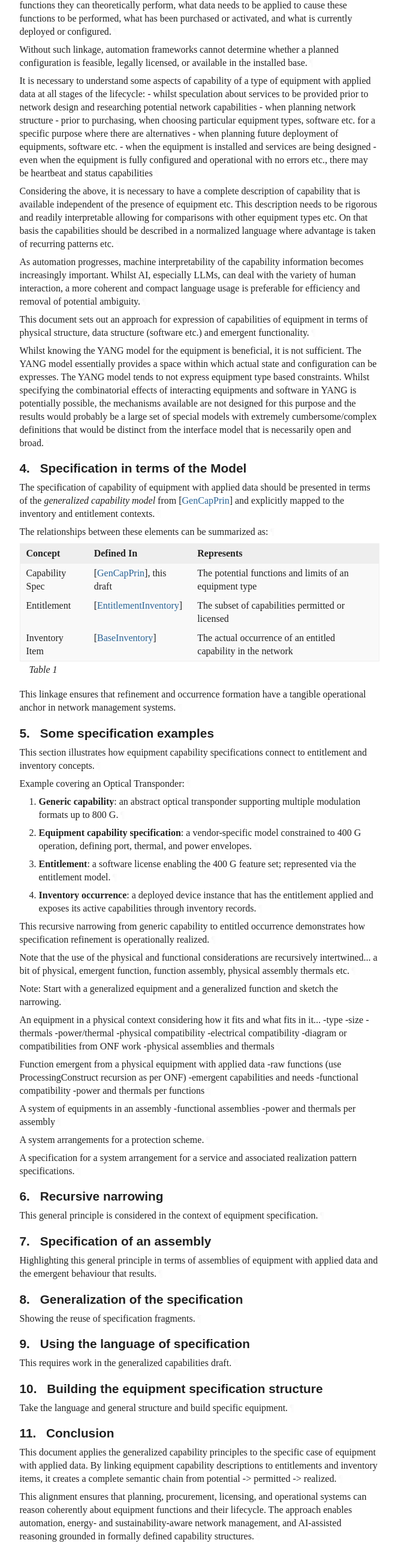
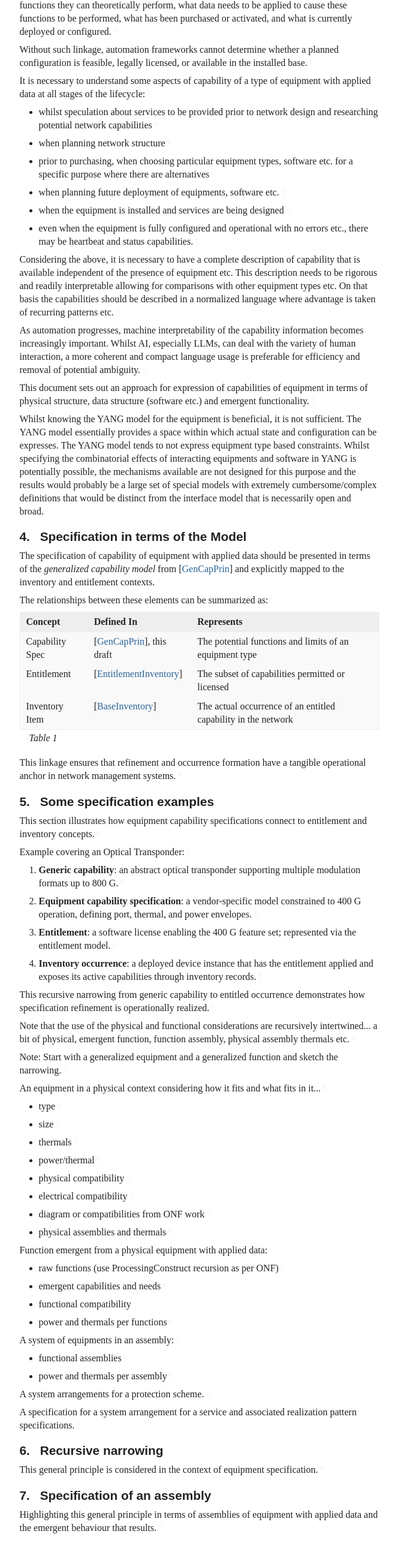
Before and after one commit to marisolpalmero/draft-ietf-davis-generalized-capability-principles, a plain HTML site: page draft-davis-ivy-equipment-capability-application.html in a window 1280 px wide. Shown: the part 3557-6130 px from the top of the page at 60% size, without its empty margins (92-756 px from the left). Drawn offline with Linux system fonts and the light colour scheme; a web font is replaced by a local one.

Commit message:
Script updating gh-pages from 4f23bde. [ci skip]

```diff
--- a/draft-davis-ivy-equipment-capability-application.html
+++ b/draft-davis-ivy-equipment-capability-application.html
@@ -1380,17 +1380,31 @@ document are to be interpreted as described in RFC2119}}.<a href="#section-1-1"
       </ul>
 <p id="section-3-6">This tri-layer relationship enables operators to reason about what equipment types exist, what functions they can theoretically perform, what data needs to be applied to cause these functions to be performed, what has been purchased or activated, and what is currently deployed or configured.<a href="#section-3-6" class="pilcrow">¶</a></p>
 <p id="section-3-7">Without such linkage, automation frameworks cannot determine whether a planned configuration is feasible, legally licensed, or available in the installed base.<a href="#section-3-7" class="pilcrow">¶</a></p>
-<p id="section-3-8">It is necessary to understand some aspects of capability of a type of equipment with applied data at all stages of the lifecycle:
-- whilst speculation about services to be provided prior to network design and researching potential network capabilities
-- when planning network structure
-- prior to purchasing, when choosing particular equipment types, software etc. for a specific purpose where there are alternatives
-- when planning future deployment of equipments, software etc.
-- when the equipment is installed and services are being designed
-- even when the equipment is fully configured and operational with no errors etc., there may be heartbeat and status capabilities<a href="#section-3-8" class="pilcrow">¶</a></p>
-<p id="section-3-9">Considering the above, it is necessary to have a complete description of capability that is available independent of the presence of equipment etc. This description needs to be rigorous and readily interpretable allowing for comparisons with other equipment types etc. On that basis the capabilities should be described in a normalized language where advantage is taken of recurring patterns etc.<a href="#section-3-9" class="pilcrow">¶</a></p>
-<p id="section-3-10">As automation progresses, machine interpretability of the capability information becomes increasingly important. Whilst AI, especially LLMs, can deal with the variety of human interaction, a more coherent and compact language usage is preferable for efficiency and removal of potential ambiguity.<a href="#section-3-10" class="pilcrow">¶</a></p>
-<p id="section-3-11">This document sets out an approach for expression of capabilities of equipment in terms of physical structure, data structure (software etc.) and emergent functionality.<a href="#section-3-11" class="pilcrow">¶</a></p>
-<p id="section-3-12">Whilst knowing the YANG model for the equipment is beneficial, it is not sufficient. The YANG model essentially provides a space within which actual state and configuration can be expresses. The YANG model tends to not express equipment type based constraints. Whilst specifying the combinatorial effects of interacting equipments and software in YANG is potentially possible, the mechanisms available are not designed for this purpose and the results would probably be a large set of special models with extremely cumbersome/complex definitions that would be distinct from the interface model that is necessarily open and broad.<a href="#section-3-12" class="pilcrow">¶</a></p>
+<p id="section-3-8">It is necessary to understand some aspects of capability of a type of equipment with applied data at all stages of the lifecycle:<a href="#section-3-8" class="pilcrow">¶</a></p>
+<ul class="normal">
+<li class="normal" id="section-3-9.1">
+          <p id="section-3-9.1.1">whilst speculation about services to be provided prior to network design and researching potential network capabilities<a href="#section-3-9.1.1" class="pilcrow">¶</a></p>
+</li>
+        <li class="normal" id="section-3-9.2">
+          <p id="section-3-9.2.1">when planning network structure<a href="#section-3-9.2.1" class="pilcrow">¶</a></p>
+</li>
+        <li class="normal" id="section-3-9.3">
+          <p id="section-3-9.3.1">prior to purchasing, when choosing particular equipment types, software etc. for a specific purpose where there are alternatives<a href="#section-3-9.3.1" class="pilcrow">¶</a></p>
+</li>
+        <li class="normal" id="section-3-9.4">
+          <p id="section-3-9.4.1">when planning future deployment of equipments, software etc.<a href="#section-3-9.4.1" class="pilcrow">¶</a></p>
+</li>
+        <li class="normal" id="section-3-9.5">
+          <p id="section-3-9.5.1">when the equipment is installed and services are being designed<a href="#section-3-9.5.1" class="pilcrow">¶</a></p>
+</li>
+        <li class="normal" id="section-3-9.6">
+          <p id="section-3-9.6.1">even when the equipment is fully configured and operational with no errors etc., there may be heartbeat and status capabilities.<a href="#section-3-9.6.1" class="pilcrow">¶</a></p>
+</li>
+      </ul>
+<p id="section-3-10">Considering the above, it is necessary to have a complete description of capability that is available independent of the presence of equipment etc. This description needs to be rigorous and readily interpretable allowing for comparisons with other equipment types etc. On that basis the capabilities should be described in a normalized language where advantage is taken of recurring patterns etc.<a href="#section-3-10" class="pilcrow">¶</a></p>
+<p id="section-3-11">As automation progresses, machine interpretability of the capability information becomes increasingly important. Whilst AI, especially LLMs, can deal with the variety of human interaction, a more coherent and compact language usage is preferable for efficiency and removal of potential ambiguity.<a href="#section-3-11" class="pilcrow">¶</a></p>
+<p id="section-3-12">This document sets out an approach for expression of capabilities of equipment in terms of physical structure, data structure (software etc.) and emergent functionality.<a href="#section-3-12" class="pilcrow">¶</a></p>
+<p id="section-3-13">Whilst knowing the YANG model for the equipment is beneficial, it is not sufficient. The YANG model essentially provides a space within which actual state and configuration can be expresses. The YANG model tends to not express equipment type based constraints. Whilst specifying the combinatorial effects of interacting equipments and software in YANG is potentially possible, the mechanisms available are not designed for this purpose and the results would probably be a large set of special models with extremely cumbersome/complex definitions that would be distinct from the interface model that is necessarily open and broad.<a href="#section-3-13" class="pilcrow">¶</a></p>
 </section>
 </div>
 <div id="specification-in-terms-of-the-model">
@@ -1459,25 +1473,59 @@ document are to be interpreted as described in RFC2119}}.<a href="#section-1-1"
 <p id="section-5-4">This recursive narrowing from generic capability to entitled occurrence demonstrates how specification refinement is operationally realized.<a href="#section-5-4" class="pilcrow">¶</a></p>
 <p id="section-5-5">Note that the use of the physical and functional considerations are recursively intertwined... a bit of physical, emergent function, function assembly, physical assembly thermals etc.<a href="#section-5-5" class="pilcrow">¶</a></p>
 <p id="section-5-6">Note: Start with a generalized equipment and a generalized function and sketch the narrowing.<a href="#section-5-6" class="pilcrow">¶</a></p>
-<p id="section-5-7">An equipment in a physical context considering how it fits and what fits in it...
--type
--size
--thermals
--power/thermal
--physical compatibility
--electrical compatibility
--diagram or compatibilities from ONF work
--physical assemblies and thermals<a href="#section-5-7" class="pilcrow">¶</a></p>
-<p id="section-5-8">Function emergent from a physical equipment with applied data
--raw functions (use ProcessingConstruct recursion as per ONF)
--emergent capabilities and needs
--functional compatibility
--power and thermals per functions<a href="#section-5-8" class="pilcrow">¶</a></p>
-<p id="section-5-9">A system of equipments in an assembly
--functional assemblies
--power and thermals per assembly<a href="#section-5-9" class="pilcrow">¶</a></p>
-<p id="section-5-10">A system arrangements for a protection scheme.<a href="#section-5-10" class="pilcrow">¶</a></p>
-<p id="section-5-11">A specification for a system arrangement for a service and associated realization pattern specifications.<a href="#section-5-11" class="pilcrow">¶</a></p>
+<p id="section-5-7">An equipment in a physical context considering how it fits and what fits in it...<a href="#section-5-7" class="pilcrow">¶</a></p>
+<ul class="normal">
+<li class="normal" id="section-5-8.1">
+          <p id="section-5-8.1.1">type<a href="#section-5-8.1.1" class="pilcrow">¶</a></p>
+</li>
+        <li class="normal" id="section-5-8.2">
+          <p id="section-5-8.2.1">size<a href="#section-5-8.2.1" class="pilcrow">¶</a></p>
+</li>
+        <li class="normal" id="section-5-8.3">
+          <p id="section-5-8.3.1">thermals<a href="#section-5-8.3.1" class="pilcrow">¶</a></p>
+</li>
+        <li class="normal" id="section-5-8.4">
+          <p id="section-5-8.4.1">power/thermal<a href="#section-5-8.4.1" class="pilcrow">¶</a></p>
+</li>
+        <li class="normal" id="section-5-8.5">
+          <p id="section-5-8.5.1">physical compatibility<a href="#section-5-8.5.1" class="pilcrow">¶</a></p>
+</li>
+        <li class="normal" id="section-5-8.6">
+          <p id="section-5-8.6.1">electrical compatibility<a href="#section-5-8.6.1" class="pilcrow">¶</a></p>
+</li>
+        <li class="normal" id="section-5-8.7">
+          <p id="section-5-8.7.1">diagram or compatibilities from ONF work<a href="#section-5-8.7.1" class="pilcrow">¶</a></p>
+</li>
+        <li class="normal" id="section-5-8.8">
+          <p id="section-5-8.8.1">physical assemblies and thermals<a href="#section-5-8.8.1" class="pilcrow">¶</a></p>
+</li>
+      </ul>
+<p id="section-5-9">Function emergent from a physical equipment with applied data:<a href="#section-5-9" class="pilcrow">¶</a></p>
+<ul class="normal">
+<li class="normal" id="section-5-10.1">
+          <p id="section-5-10.1.1">raw functions (use ProcessingConstruct recursion as per ONF)<a href="#section-5-10.1.1" class="pilcrow">¶</a></p>
+</li>
+        <li class="normal" id="section-5-10.2">
+          <p id="section-5-10.2.1">emergent capabilities and needs<a href="#section-5-10.2.1" class="pilcrow">¶</a></p>
+</li>
+        <li class="normal" id="section-5-10.3">
+          <p id="section-5-10.3.1">functional compatibility<a href="#section-5-10.3.1" class="pilcrow">¶</a></p>
+</li>
+        <li class="normal" id="section-5-10.4">
+          <p id="section-5-10.4.1">power and thermals per functions<a href="#section-5-10.4.1" class="pilcrow">¶</a></p>
+</li>
+      </ul>
+<p id="section-5-11">A system of equipments in an assembly:<a href="#section-5-11" class="pilcrow">¶</a></p>
+<ul class="normal">
+<li class="normal" id="section-5-12.1">
+          <p id="section-5-12.1.1">functional assemblies<a href="#section-5-12.1.1" class="pilcrow">¶</a></p>
+</li>
+        <li class="normal" id="section-5-12.2">
+          <p id="section-5-12.2.1">power and thermals per assembly<a href="#section-5-12.2.1" class="pilcrow">¶</a></p>
+</li>
+      </ul>
+<p id="section-5-13">A system arrangements for a protection scheme.<a href="#section-5-13" class="pilcrow">¶</a></p>
+<p id="section-5-14">A specification for a system arrangement for a service and associated realization pattern specifications.<a href="#section-5-14" class="pilcrow">¶</a></p>
 </section>
 </div>
 <div id="recursive-narrowing">
--- a/draft-davis-nmop-generalized-capability-principles.txt
+++ b/draft-davis-nmop-generalized-capability-principles.txt
@@ -14,7 +14,7 @@
 
 
                    Generalized Capability Principles
-           draft-davis-nmop-generalized-capability-principles
+         draft-davis-nmop-generalized-capability-principles-00
 
 Abstract
 
@@ -44,7 +44,7 @@
    capability-principles/blob/main/draft-davis-nmop-generalized-
    capability-principles-latest.md.  Status information for this
    document may be found at https://datatracker.ietf.org/doc/draft-
-   davis-nmop-generalized-capability/.
+   davis-nmop-generalized-capability-principles/.
 
    Discussion of this document takes place on the Network Management
    Operations mailing list (mailto:nmop@ietf.org), which is archived at
```
Also changed, not shown: draft-davis-ivy-equipment-capability-application.txt (+47 -19 lines), draft-davis-nmop-generalized-capability-principles.html (+3 -3 lines).
